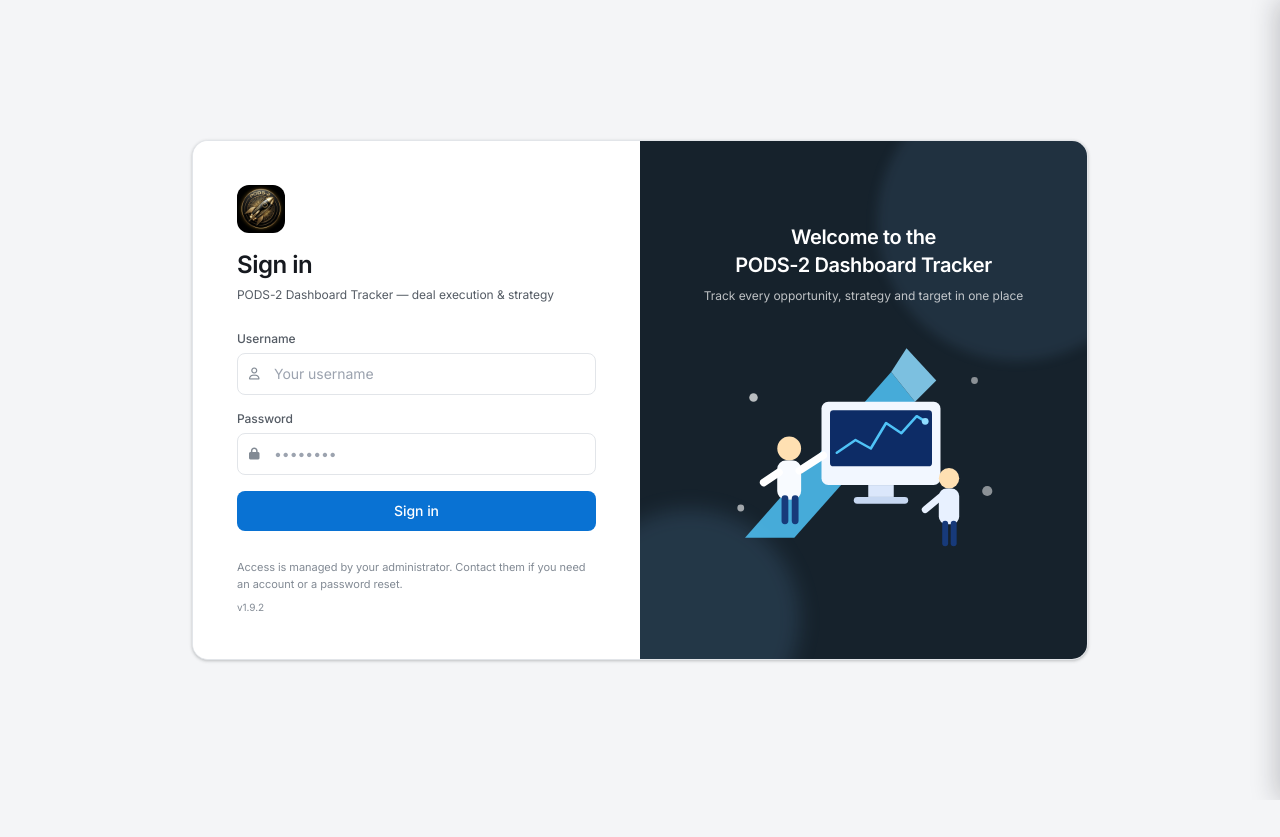
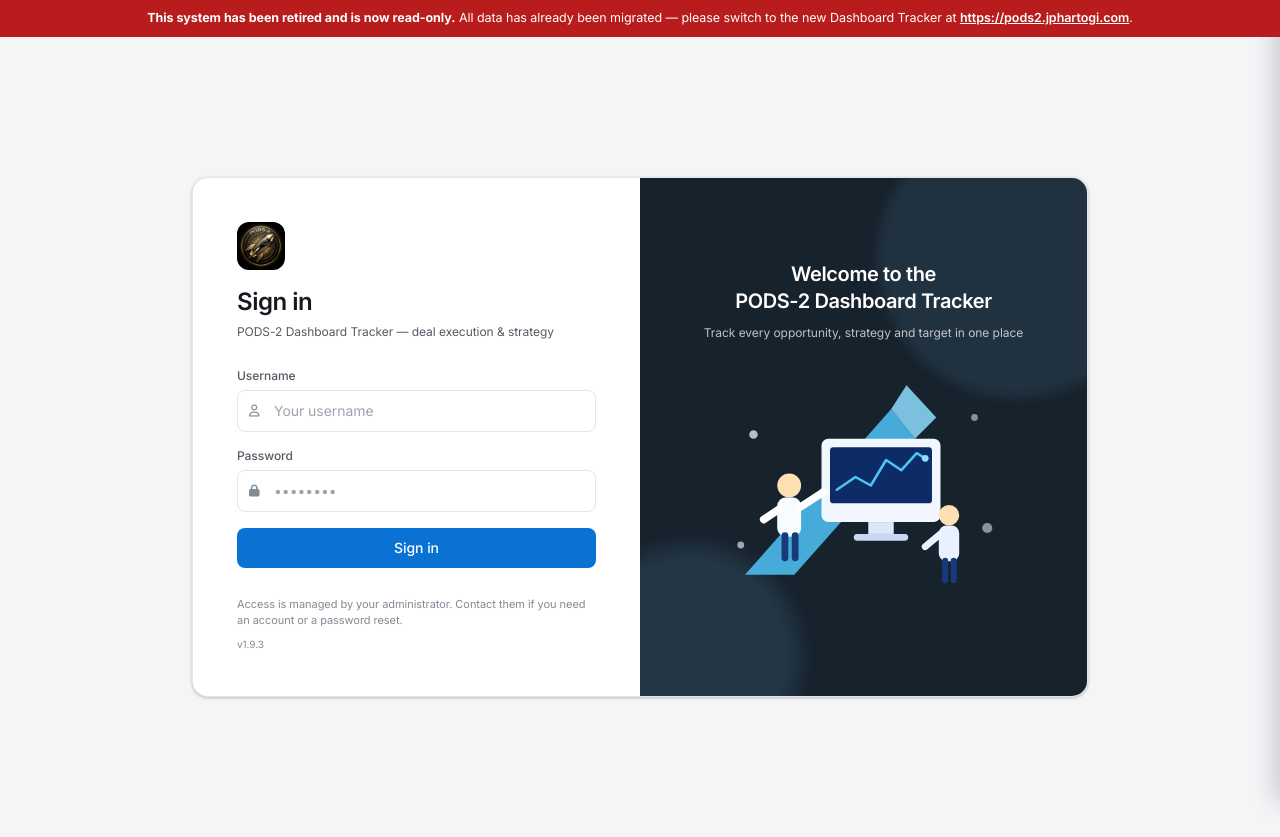
Before and after one commit to Jphartogi/pods2_focused_oppty_dashboard_sql, a Flask app: page / in a window 1280 px wide. Before the commit the page ends 800 px from the top, so only its background shows below. Run offline with Flask 3, Linux system fonts and the light colour scheme; some libraries are stand-ins or nearby versions.

Commit message:
Add sunset notice banner and automatic read-only lockdown from Oct 1, 2026
Co-Authored-By: Claude Sonnet 5 <noreply@anthropic.com>

```diff
--- a/app.py
+++ b/app.py
@@ -22,7 +22,7 @@ from werkzeug.security import check_password_hash, generate_password_hash
 # Semantic version (MAJOR.MINOR.PATCH) for this deployment - bump on every
 # feature/fix and record it in CHANGELOG.md, so "which version is live" is
 # always answerable from the UI (bottom of the nav rail) or GET /api/version.
-APP_VERSION = "1.9.2"
+APP_VERSION = "1.9.3"
 
 # Keep the database next to app.py so it persists in a predictable location
 # regardless of the host's working directory (Render, PythonAnywhere, Docker, etc.).
@@ -30,6 +30,38 @@ BASE_DIR = os.path.dirname(os.path.abspath(__file__))
 DB_PATH = os.environ.get("DB_PATH", os.path.join(BASE_DIR, "db.sqlite3"))
 
 app = Flask(__name__)
+
+# --------------------------------------------------------------------------
+# Sunset notice: this v1.9 deployment is retired in favor of v2.0
+# (https://pods2.jphartogi.com). The UI shows a migration banner well before
+# the cutoff so nobody is surprised; from READONLY_CUTOFF onward every write
+# request is also blocked at the API level (not just hidden in the UI, so it
+# can't be bypassed by calling the API directly). Login/logout stay open so
+# anyone who still needs to look something up here can still sign in.
+# --------------------------------------------------------------------------
+READONLY_CUTOFF = date(2026, 10, 1)
+READONLY_CUTOFF_LABEL = "October 1, 2026"
+NEW_DASHBOARD_URL = "https://pods2.jphartogi.com"
+_READONLY_EXEMPT_PATHS = {"/api/login", "/api/logout"}
+
+
+def is_readonly_mode():
+    return date.today() >= READONLY_CUTOFF
+
+
+@app.before_request
+def _enforce_readonly_after_cutoff():
+    if (
+        is_readonly_mode()
+        and request.method in ("POST", "PUT", "DELETE", "PATCH")
+        and request.path not in _READONLY_EXEMPT_PATHS
+    ):
+        return jsonify({
+            "error": f"This version was retired on {READONLY_CUTOFF_LABEL} and is now read-only. "
+                     f"Please use the new Dashboard Tracker at {NEW_DASHBOARD_URL} - "
+                     f"your data has already been migrated there.",
+        }), 403
+
 
 # In-memory token store: token -> {user_id, username, role, full_name}
 TOKENS = {}
@@ -726,7 +758,13 @@ def deal_to_dict(row):
 # --------------------------------------------------------------------------
 @app.route("/")
 def index():
-    return render_template("index.html", app_version=APP_VERSION)
+    return render_template(
+        "index.html",
+        app_version=APP_VERSION,
+        readonly_mode=is_readonly_mode(),
+        readonly_cutoff_label=READONLY_CUTOFF_LABEL,
+        new_dashboard_url=NEW_DASHBOARD_URL,
+    )
 
 
 @app.route("/api/version", methods=["GET"])
--- a/templates/index.html
+++ b/templates/index.html
@@ -157,6 +157,18 @@
 </head>
 <body>
 
+<!-- ===================== MIGRATION NOTICE ===================== -->
+<div style="background:{{ '#b91c1c' if readonly_mode else '#b45309' }};color:#fff;padding:9px 16px;text-align:center;font-size:12.5px;line-height:1.5;position:relative;z-index:80">
+  {% if readonly_mode %}
+    <strong>This system has been retired and is now read-only.</strong>
+    All data has already been migrated &mdash; please switch to the new Dashboard Tracker at
+  {% else %}
+    <strong>Heads up:</strong> this system is being retired on {{ readonly_cutoff_label }} and will become read-only.
+    All data has already been migrated &mdash; please switch to the new Dashboard Tracker at
+  {% endif %}
+  <a href="{{ new_dashboard_url }}" target="_blank" rel="noopener" style="color:#fff;text-decoration:underline;font-weight:600">{{ new_dashboard_url }}</a>.
+</div>
+
 <!-- ===================== LOGIN ===================== -->
 <div id="loginScreen" class="min-h-screen flex items-center justify-center p-4 sm:p-8" style="background:var(--bg)">
   <div class="w-full max-w-4xl grid md:grid-cols-2 rounded-2xl overflow-hidden card elev">
```
Also changed, not shown: CHANGELOG.md.
